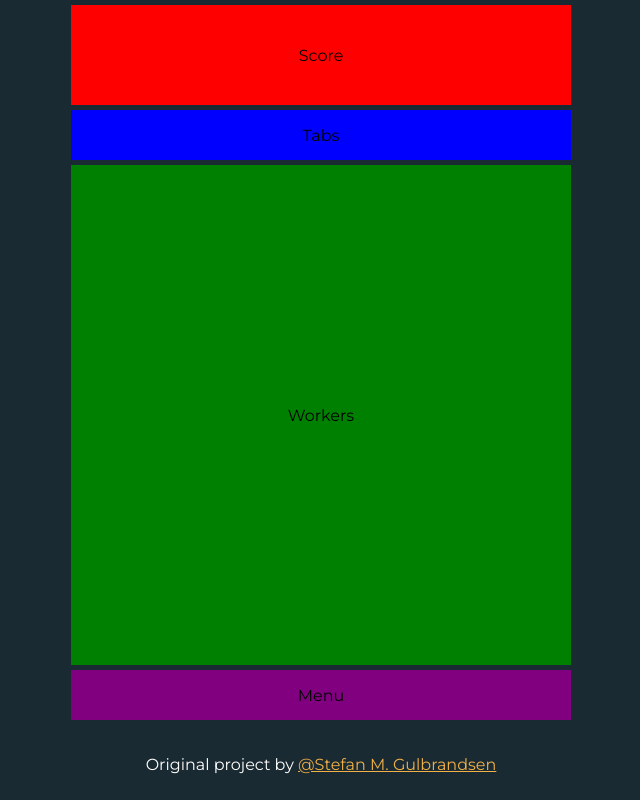
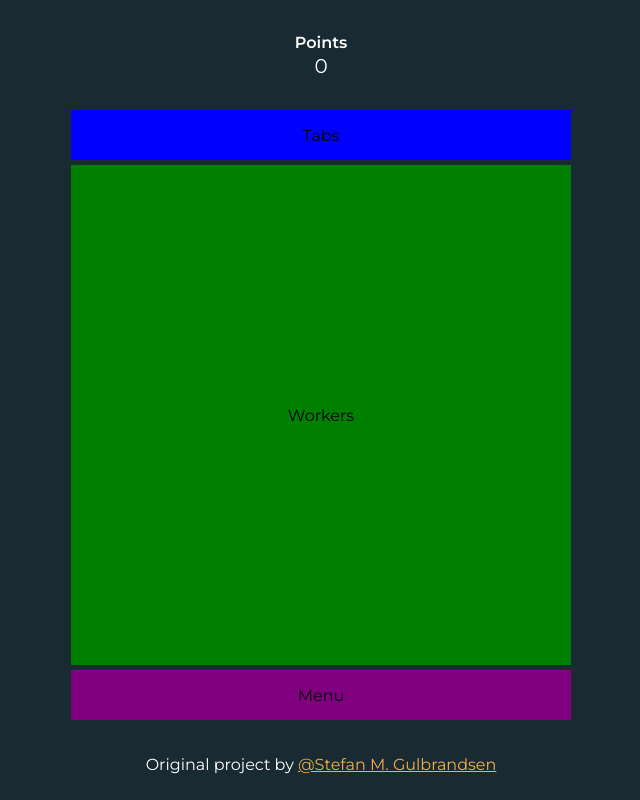
Before and after one commit to Hysas/clicker-vite, a React (Vite) app: page / in a window 1280 px wide. Shown: the whole page, without its empty margins (319-959 px from the left). Built offline with nearby package versions, Linux system fonts and the light colour scheme.

Commit message:
finished Score

```diff
--- a/src/components/Score.css
+++ b/src/components/Score.css
@@ -1,6 +1,25 @@
-.Score {
+/* .Score {
   display: flex;
   justify-content: center;
   align-items: center;
   background-color: red;
+} */
+
+.Score {
+  display: flex;
+  flex-direction: column;
+  justify-content: center;
+  align-items: center;
+
+  color: white;
 }
+
+.Score p {
+  font-size: 16px;
+  font-weight: 600;
+}
+
+.Score span {
+  font-size: 20px;
+  margin-top: 2px;
+}
--- a/src/components/Score.tsx
+++ b/src/components/Score.tsx
@@ -5,7 +5,8 @@ import classNames from "classnames";
 export default function Score() {
   return (
     <div className={classNames("Score")}>
-      <p>Score</p>
+      <p>Points</p>
+      <span>0</span>
     </div>
   );
 }
```
Also changed, not shown: src/index.css (+0 -22 lines).
